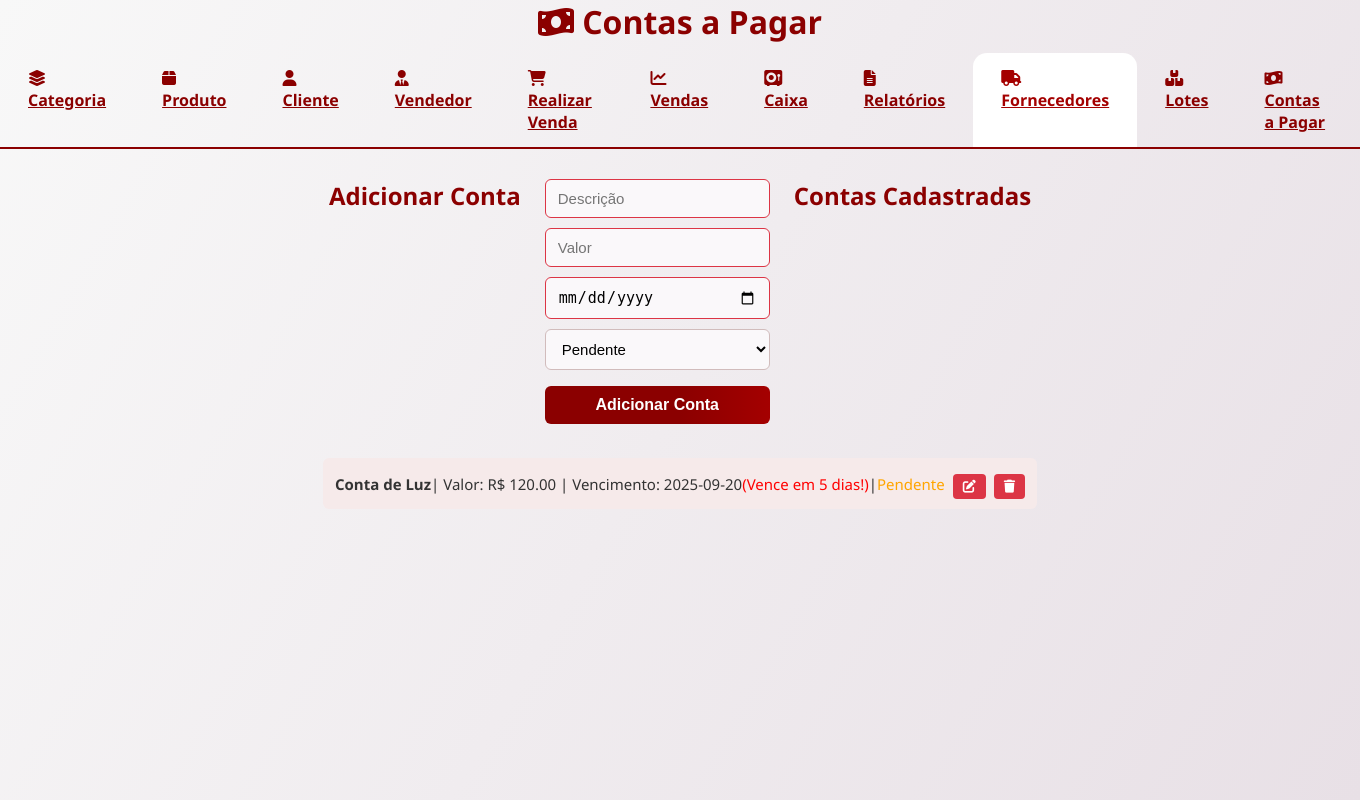
After one commit to RafaelBG7/sistemadeadega, a Flask app: page /contas_pagar/pagina in a window 1360 px wide. The commit adds this page. Run offline with Flask 3, Linux system fonts and the light colour scheme.

Commit message:
adicionado o gerenciamento de contas

```diff
--- a/app.py
+++ b/app.py
@@ -12,6 +12,7 @@ from routes.relatorios import relatorios_bp
 from routes.clientes import clientes_bp
 from routes.fornecedores import fornecedores_bp
 from routes.lotes import lotes_bp
+from routes.contas_pagar import contas_pagar_bp
 
 def create_app():
     app = Flask(__name__, static_folder='static', template_folder='templates')
@@ -38,6 +39,7 @@ def create_app():
     app.register_blueprint(clientes_bp, url_prefix='/clientes')
     app.register_blueprint(fornecedores_bp, url_prefix='/fornecedores')
     app.register_blueprint(lotes_bp, url_prefix='/lotes')
+    app.register_blueprint(contas_pagar_bp, url_prefix='/contas_pagar')
 
     @app.route('/index')
     def index():
--- a/models/__init__.py
+++ b/models/__init__.py
@@ -5,3 +5,4 @@ db = SQLAlchemy()
 from .models_adega import *
 from .fornecedor import *
 from .lote import *
+from .conta_pagar import *
--- /dev/null
+++ b/routes/contas_pagar.py
@@ -0,0 +1,52 @@
+from flask import Blueprint, request, jsonify, render_template
+from models import db
+from models.conta_pagar import ContaPagar
+from datetime import datetime
+
+contas_pagar_bp = Blueprint('contas_pagar', __name__)
+
+@contas_pagar_bp.route('/', methods=['GET'])
+def listar_contas():
+    contas = ContaPagar.query.all()
+    return jsonify([{
+        'id': c.id,
+        'descricao': c.descricao,
+        'valor': c.valor,
+        'vencimento': c.vencimento.strftime('%Y-%m-%d'),
+        'status': c.status
+    } for c in contas])
+
+@contas_pagar_bp.route('/', methods=['POST'])
+def adicionar_conta():
+    data = request.get_json()
+    conta = ContaPagar(
+        descricao=data['descricao'],
+        valor=data['valor'],
+        vencimento=datetime.strptime(data['vencimento'], '%Y-%m-%d'),
+        status=data.get('status', 'Pendente')
+    )
+    db.session.add(conta)
+    db.session.commit()
+    return jsonify({'message': 'Conta adicionada com sucesso!'})
+
+@contas_pagar_bp.route('/<int:id>', methods=['PUT'])
+def editar_conta(id):
+    conta = ContaPagar.query.get_or_404(id)
+    data = request.get_json()
+    conta.descricao = data['descricao']
+    conta.valor = data['valor']
+    conta.vencimento = datetime.strptime(data['vencimento'], '%Y-%m-%d')
+    conta.status = data['status']
+    db.session.commit()
+    return jsonify({'message': 'Conta atualizada com sucesso!'})
+
+@contas_pagar_bp.route('/<int:id>', methods=['DELETE'])
+def remover_conta(id):
+    conta = ContaPagar.query.get_or_404(id)
+    db.session.delete(conta)
+    db.session.commit()
+    return jsonify({'message': 'Conta removida com sucesso!'})
+
+@contas_pagar_bp.route('/pagina')
+def pagina_contas():
+    return render_template('contas_pagar.html')
--- /dev/null
+++ b/templates/contas_pagar.html
@@ -0,0 +1,111 @@
+<!DOCTYPE html>
+<html lang="pt-BR">
+<head>
+    <meta charset="UTF-8">
+    <title>Contas a Pagar</title>
+    <link rel="stylesheet" href="{{ url_for('static', filename='style.css') }}">
+    <link rel="stylesheet" href="https://cdnjs.cloudflare.com/ajax/libs/font-awesome/6.4.0/css/all.min.css">
+</head>
+<body>
+    <h1><i class="fa-solid fa-money-bill-wave"></i> Contas a Pagar</h1>
+    <div class="tabs">
+        <a href="/index" class="tab-btn"><i class="fa-solid fa-layer-group"></i> Categoria</a>
+        <a href="/index" class="tab-btn"><i class="fa-solid fa-box"></i> Produto</a>
+        <a href="/index" class="tab-btn"><i class="fa-solid fa-user"></i> Cliente</a>
+        <a href="/index" class="tab-btn"><i class="fa-solid fa-user-tie"></i> Vendedor</a>
+        <a href="/index" class="tab-btn"><i class="fa-solid fa-cart-shopping"></i> Realizar Venda</a>
+        <a href="/index" class="tab-btn"><i class="fa-solid fa-chart-line"></i> Vendas</a>
+        <a href="/index" class="tab-btn"><i class="fa-solid fa-vault"></i> Caixa</a>
+        <a href="/index" class="tab-btn"><i class="fa-solid fa-file-lines"></i> Relatórios</a>
+        <a href="/fornecedores" class="tab-btn active"><i class="fa-solid fa-truck"></i> Fornecedores</a>
+        <a href="/lotes" class="tab-btn"><i class="fa-solid fa-boxes-stacked"></i> Lotes</a>
+        <a href="/contas_pagar/pagina" class="tab-btn"><i class="fa-solid fa-money-bill-wave"></i> Contas a Pagar</a>
+    </div>
+    <div class="container">
+        <h2>Adicionar Conta</h2>
+        <form id="form-conta">
+            <input type="text" name="descricao" placeholder="Descrição" required>
+            <input type="number" name="valor" placeholder="Valor" step="0.01" required>
+            <input type="date" name="vencimento" required>
+            <select name="status">
+                <option value="Pendente">Pendente</option>
+                <option value="Pago">Pago</option>
+            </select>
+            <button type="submit">Adicionar Conta</button>
+        </form>
+        <h2>Contas Cadastradas</h2>
+        <ul id="lista-contas"></ul>
+    </div>
+    <script>
+    async function carregarContas() {
+        const resp = await fetch('/contas_pagar/');
+        const contas = await resp.json();
+        const lista = document.getElementById('lista-contas');
+        lista.innerHTML = '';
+        contas.forEach(conta => {
+            let statusColor = conta.status === 'Pago' ? 'green' : 'orange';
+            let alerta = '';
+            const hoje = new Date();
+            const vencimento = new Date(conta.vencimento);
+            const diasRestantes = Math.ceil((vencimento - hoje) / (1000*60*60*24));
+            if (conta.status === 'Pendente' && diasRestantes <= 5 && diasRestantes >= 0) {
+                alerta = `<span style="color:red;">(Vence em ${diasRestantes} dias!)</span>`;
+            }
+            lista.innerHTML += `
+                <li>
+                    <b>${conta.descricao}</b> | Valor: R$ ${conta.valor.toFixed(2)} | Vencimento: ${conta.vencimento}
+                    ${alerta} | <span style="color:${statusColor};">${conta.status}</span>
+                    <button onclick="editarConta(${conta.id}, '${conta.descricao}', ${conta.valor}, '${conta.vencimento}', '${conta.status}')"><i class="fa fa-edit"></i></button>
+                    <button onclick="removerConta(${conta.id})"><i class="fa fa-trash"></i></button>
+                </li>
+            `;
+        });
+    }
+
+    document.getElementById('form-conta').onsubmit = async function(e) {
+        e.preventDefault();
+        const form = e.target;
+        const data = Object.fromEntries(new FormData(form));
+        data.valor = parseFloat(data.valor);
+        if (form.dataset.editando) {
+            const id = form.dataset.editando;
+            await fetch(`/contas_pagar/${id}`, {
+                method: 'PUT',
+                headers: {'Content-Type': 'application/json'},
+                body: JSON.stringify(data)
+            });
+            delete form.dataset.editando;
+            form.querySelector('button[type="submit"]').textContent = 'Adicionar Conta';
+        } else {
+            await fetch('/contas_pagar/', {
+                method: 'POST',
+                headers: {'Content-Type': 'application/json'},
+                body: JSON.stringify(data)
+            });
+        }
+        form.reset();
+        carregarContas();
+    };
+
+    window.editarConta = function(id, descricao, valor, vencimento, status) {
+        const form = document.getElementById('form-conta');
+        form.descricao.value = descricao;
+        form.valor.value = valor;
+        form.vencimento.value = vencimento;
+        form.status.value = status;
+        form.dataset.editando = id;
+        form.querySelector('button[type="submit"]').textContent = 'Salvar Alterações';
+        form.scrollIntoView({behavior: 'smooth'});
+    }
+
+    window.removerConta = async function(id) {
+        if (confirm('Tem certeza que deseja remover esta conta?')) {
+            await fetch(`/contas_pagar/${id}`, {method: 'DELETE'});
+            carregarContas();
+        }
+    }
+
+    carregarContas();
+    </script>
+</body>
+</html>
--- a/templates/fornecedores.html
+++ b/templates/fornecedores.html
@@ -22,6 +22,7 @@
         <a href="/index" class="tab-btn"><i class="fa-solid fa-file-lines"></i> Relatórios</a>
         <a href="/fornecedores" class="tab-btn active"><i class="fa-solid fa-truck"></i> Fornecedores</a>
         <a href="/lotes" class="tab-btn"><i class="fa-solid fa-boxes-stacked"></i> Lotes</a>
+        <a href="/contas_pagar/pagina" class="tab-btn"><i class="fa-solid fa-money-bill-wave"></i> Contas a Pagar</a>
 </div>
     </div>
     <div class="container">
--- a/templates/lotes.html
+++ b/templates/lotes.html
@@ -17,8 +17,9 @@
         <a href="/index" class="tab-btn"><i class="fa-solid fa-chart-line"></i> Vendas</a>
         <a href="/index" class="tab-btn"><i class="fa-solid fa-vault"></i> Caixa</a>
         <a href="/index" class="tab-btn"><i class="fa-solid fa-file-lines"></i> Relatórios</a>
-        <a href="/fornecedores" class="tab-btn"><i class="fa-solid fa-truck"></i> Fornecedores</a>
-        <a href="/lotes" class="tab-btn active"><i class="fa-solid fa-boxes-stacked"></i> Lotes</a>
+        <a href="/fornecedores" class="tab-btn active"><i class="fa-solid fa-truck"></i> Fornecedores</a>
+        <a href="/lotes" class="tab-btn"><i class="fa-solid fa-boxes-stacked"></i> Lotes</a>
+        <a href="/contas_pagar/pagina" class="tab-btn"><i class="fa-solid fa-money-bill-wave"></i> Contas a Pagar</a>
     </div>
     <div class="container">
         <h2>Cadastrar Lote</h2>
```
Also changed, not shown: models/conta_pagar.py (added, +9 -0 lines), templates/index.html (+11 -11 lines), instance/database.db.
